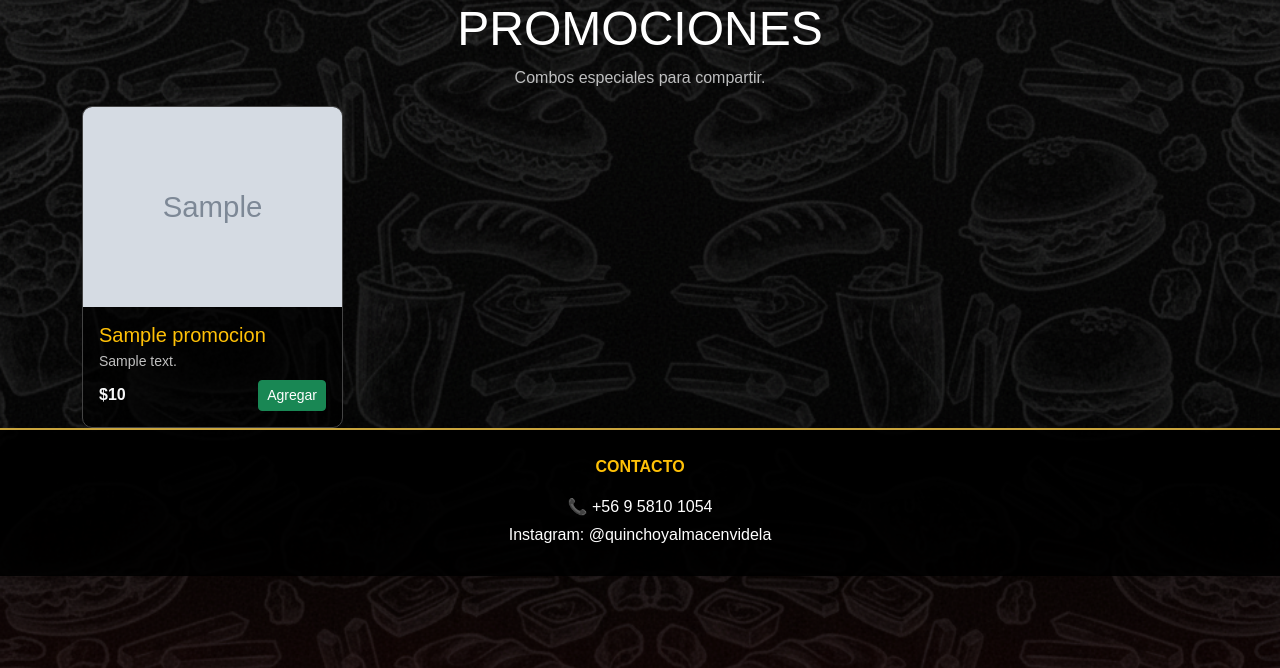
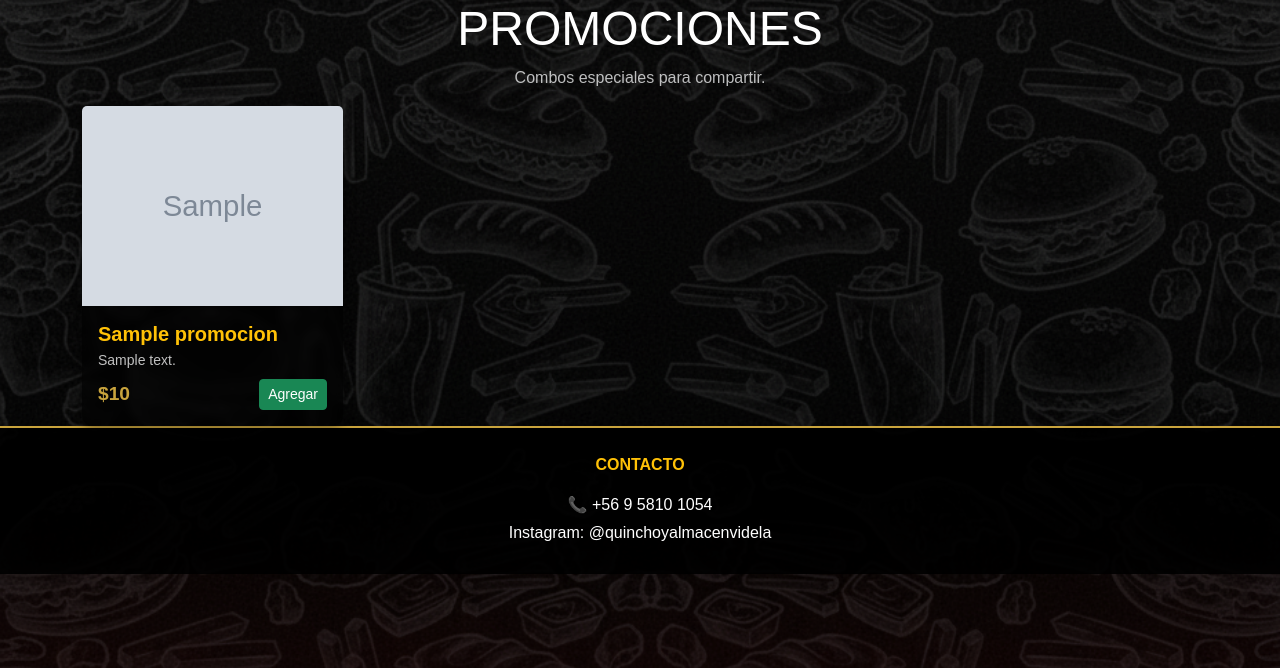
Before and after one commit to julianlizama/videla_render, a Django app: page /promociones/ in a window 1280 px wide. Shown: the part 73-741 px from the top of the page. Run offline with Django 4.2, Linux system fonts and the light colour scheme; tables that the repository leaves empty hold one stand-in row (values such as "Sample post"); grey boxes marked "Sample" are stand-in pictures.

Commit message:
Ajusto vistas de menú y promociones

```diff
--- a/menu/static/estilo.css
+++ b/menu/static/estilo.css
@@ -138,15 +138,16 @@ body::before {
     box-shadow: 0 0 12px rgba(0,0,0,0.5);
 }
 
-.card .card-title {
-    font-weight: 700;
-    color: #fff;
-}
-
 .card .price {
     font-size: 1.2rem;
     font-weight: 700;
     color: #c9a43d;
+}
+
+
+.card .card-title {
+    font-weight: 700;
+    color: #fff;
 }
 
 
--- a/menu/templates/promociones.html
+++ b/menu/templates/promociones.html
@@ -74,23 +74,23 @@
 
                 {% for p in promos %}
                 <div class="col-12 col-sm-6 col-md-4 col-lg-3">
-                    <div class="carta-prod h-100">
+                    <div class="card h-100">
 
                         {% if p.imagen %}
                         <img src="{{ p.imagen.url }}"
                              alt="{{ p.nombre }}"
-                             class="img-fluid w-100"
-                             style="height: 200px; object-fit: cover; display:block;">
+                             class="card-img-top"
+                             style="height: 200px; object-fit: cover;">
                         {% endif %}
 
-                        <div class="p-3 d-flex flex-column flex-grow-1">
-                            <h5 class="text-warning mb-1">{{ p.nombre }}</h5>
-                            <p class="small opacity-75 mb-2">
+                        <div class="card-body d-flex flex-column">
+                            <h5 class="card-title text-warning mb-1">{{ p.nombre }}</h5>
+                            <p class="card-text small opacity-75 mb-2">
                                 {{ p.descripcion|default:""|truncatechars:80 }}
                             </p>
 
                             <div class="mt-auto d-flex justify-content-between align-items-center">
-                                <span class="fw-semibold text-light">
+                                <span class="price">
                                     ${{ p.precio|floatformat:0 }}
                                 </span>
                                 <a href="{% url 'agregar_promo_carrito' p.id %}"
```
Also changed, not shown: menu/templates/menu.html (+7 -7 lines).
